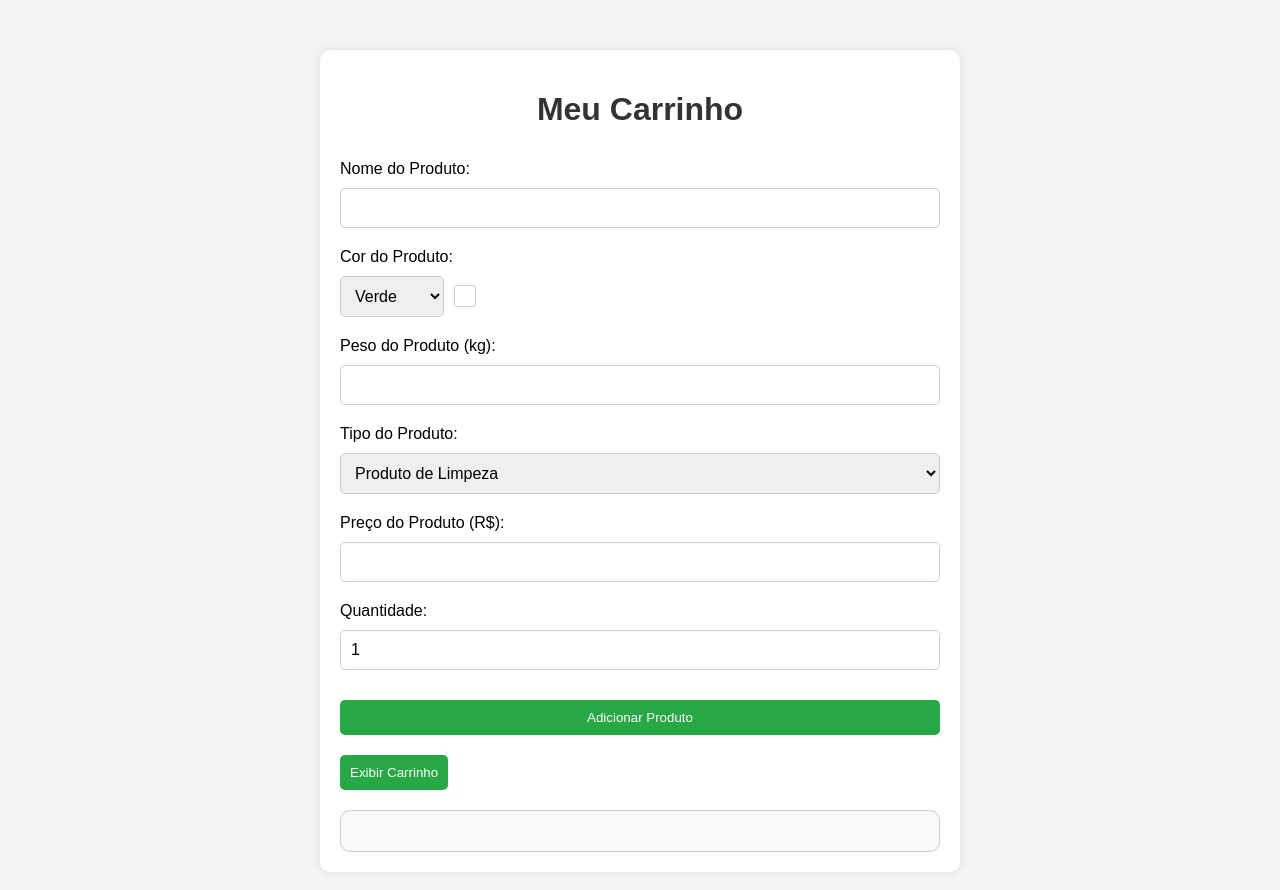
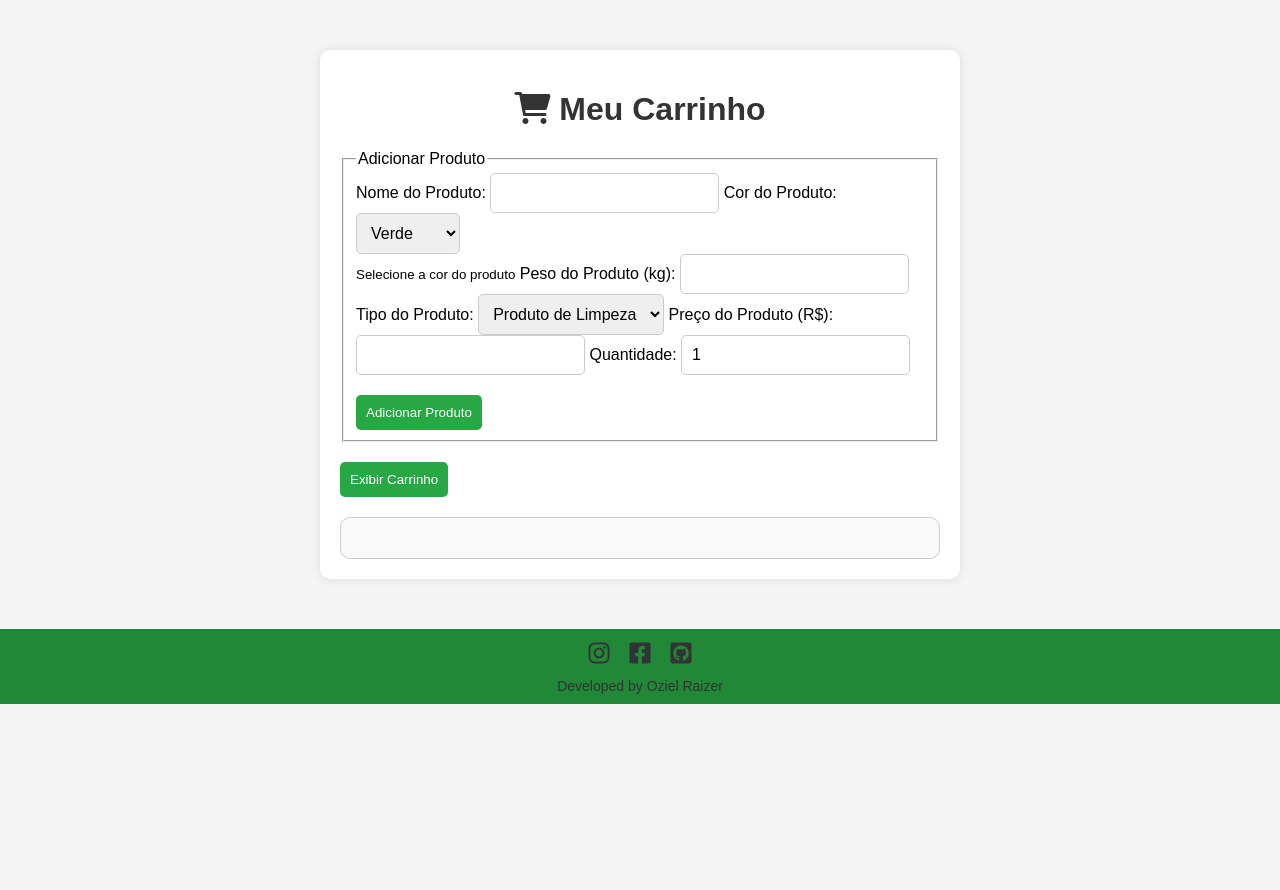
Before and after one commit to OzRaizer/My-CoderHouse-JavaScript-Project, a plain HTML site: page index.html in a window 1280 px wide. After the commit the page ends 800 px from the top, so only its background shows below. Drawn offline with Linux system fonts and the light colour scheme.

Commit message:
css_html

```diff
--- a/CSS/style.css
+++ b/CSS/style.css
@@ -68,7 +68,7 @@ button:hover {
 .cor-quadrado {
     width: 20px;
     height: 20px;
-    border: 1px solid #ccc;
+    border: 1px solid #0000;
     border-radius: 3px;
 }
 
@@ -83,3 +83,33 @@ button:hover {
     font-weight: bold;
     margin-top: 20px;
 }
+
+footer {
+    text-align: center;
+    background-color: #218838;
+    padding: 10px 0;
+    border-top: 1px solid #218838;
+}
+
+.social-icons {
+    display: flex;
+    justify-content: center;
+    gap: 20px;
+    margin-bottom: 10px;
+}
+
+.social-icons a {
+    color: #333;
+    text-decoration: none;
+    font-size: 1.5em;
+}
+
+.social-icons a:hover {
+    color: #007bff;
+}
+
+footer p {
+    margin: 0;
+    font-size: 14px;
+    color: #333;
+}
--- a/index.html
+++ b/index.html
@@ -5,18 +5,25 @@
     <meta name="viewport" content="width=device-width, initial-scale=1.0">
     <title>Meu Carrinho</title>
     <link rel="stylesheet" href="CSS/style.css">
+    <link rel="stylesheet" href="https://cdnjs.cloudflare.com/ajax/libs/font-awesome/6.0.0-beta3/css/all.min.css">
 </head>
 
 <body>
     <div class="container">
-        <h1>Meu Carrinho</h1>
-        <form id="produtoForm">
+        <header>
+            <h1><i class="fas fa-cart-shopping" aria-hidden="true"></i> Meu Carrinho</h1>
+        </header>
+        <main>
+            <form id="produtoForm" aria-labelledby="form-title">
+                <fieldset>
+                    <legend id="form-title">Adicionar Produto</legend>
+
                     <label for="nome">Nome do Produto:</label>
-            <input type="text" id="nome" required>
+                    <input type="text" id="nome" name="nome" required>
 
                     <label for="cor">Cor do Produto:</label>
                     <div class="cor-seletor">
-                <select id="cor" required>
+                        <select id="cor" name="cor" required aria-describedby="cor-desc">
                             <option value="Verde">Verde</option>
                             <option value="Amarelo">Amarelo</option>
                             <option value="Roxo">Roxo</option>
@@ -30,14 +37,15 @@
                             <option value="Prata">Prata</option>
                             <option value="Dourado">Dourado</option>
                         </select>
-                <div id="corSelecionada" class="cor-quadrado"></div>
+                        <div id="corSelecionada" class="cor-quadrado" aria-hidden="true"></div>
                     </div>
+                    <small id="cor-desc">Selecione a cor do produto</small>
 
                     <label for="peso">Peso do Produto (kg):</label>
-            <input type="number" id="peso" step="0.01" required>
+                    <input type="number" id="peso" name="peso" step="0.01" required>
 
                     <label for="tipo">Tipo do Produto:</label>
-            <select id="tipo" required>
+                    <select id="tipo" name="tipo" required>
                         <option value="Produto de Limpeza">Produto de Limpeza</option>
                         <option value="Alimento">Alimento</option>
                         <option value="Higiene">Higiene</option>
@@ -52,18 +60,27 @@
                     </select>
 
                     <label for="preco">Preço do Produto (R$):</label>
-            <input type="number" id="preco" step="0.01" required>
+                    <input type="number" id="preco" name="preco" step="0.01" required>
 
                     <label for="quantidade">Quantidade:</label>
-            <input type="number" id="quantidade" value="1" min="1" required>
+                    <input type="number" id="quantidade" name="quantidade" value="1" min="1" required>
 
                     <button type="submit">Adicionar Produto</button>
+                </fieldset>
             </form>
             <button id="exibirCarrinho">Exibir Carrinho</button>
-        <div id="resultado"></div>
+            <div id="resultado" aria-live="polite"></div>
+        </main>
     </div>
 
-
+    <footer>
+        <div class="social-icons">
+            <a href="https://www.instagram.com/oziel_raizer" aria-label="Instagram"><i class="fab fa-instagram"></i></a>
+            <a href="https://www.facebook.com/profile.php?id=100009204296077" aria-label="Facebook"><i class="fab fa-facebook-square"></i></a>
+            <a href="https://github.com/OzRaizer" aria-label="GitHub"><i class="fab fa-github-square"></i></a>
+        </div>
+        <p>Developed by Oziel Raizer</p>
+    </footer>
 
     <script src="indexexe03.js"></script>
 </body>
```
Lines whose indentation alone changed are shown as unchanged.
